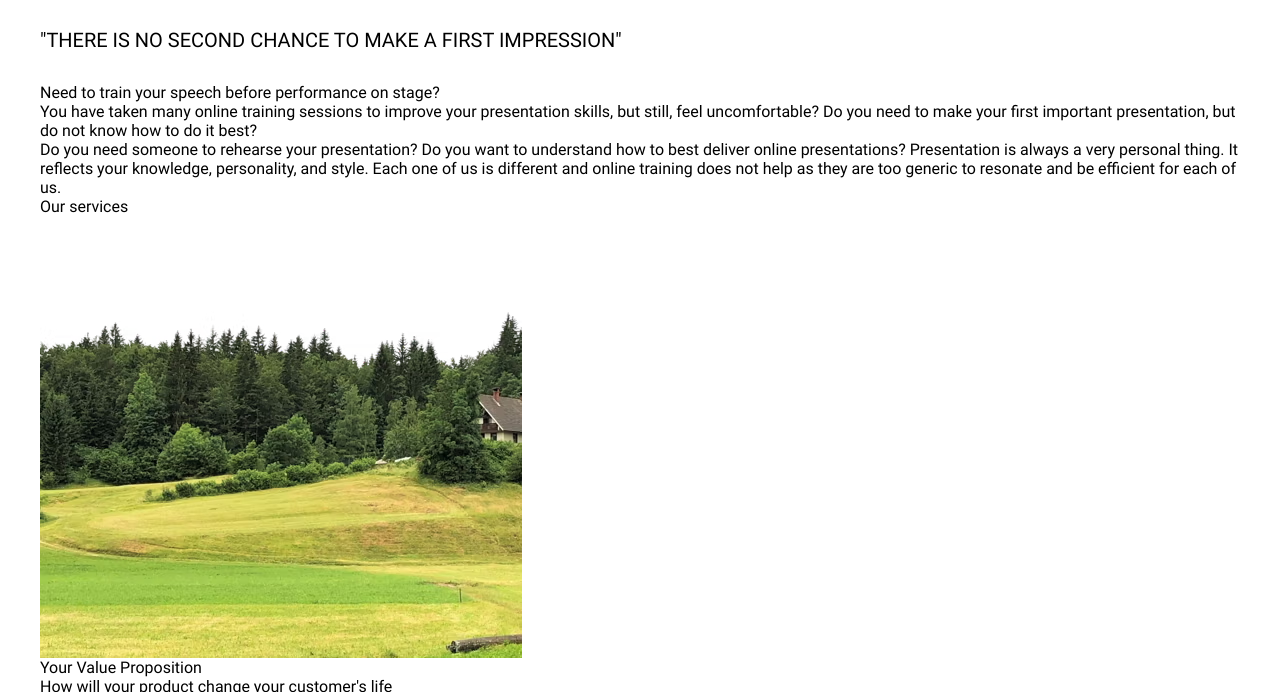
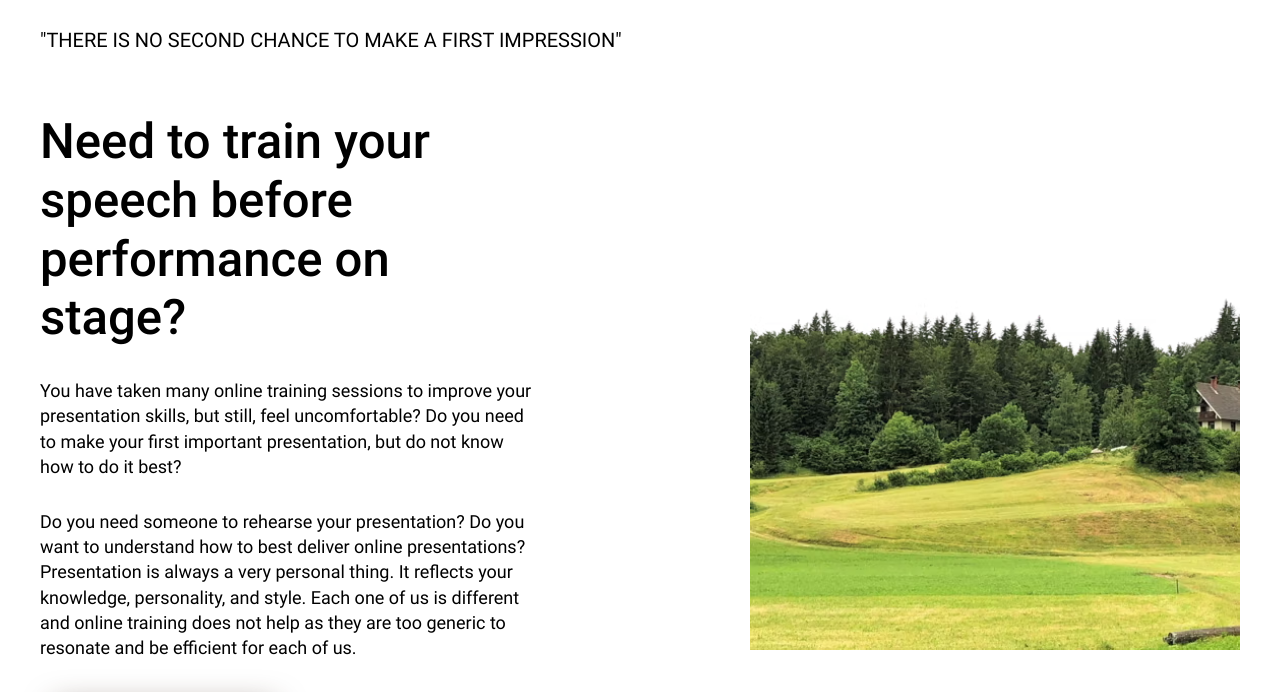
Before and after one commit to holus-bolus/trainyour-speech, a plain HTML site: page index.html in a window 1280 px wide. Shown: the part 75-767 px from the top of the page. Drawn offline with Linux system fonts and the light colour scheme.

Commit message:
Added a hero section

```diff
--- a/index.html
+++ b/index.html
@@ -45,7 +45,7 @@
             <button class="button hero__btn">Our services</button>
         </div>
         <div class="hero__image-wrapper">
-            <img src="src/images/cdn.lugc.avif" alt="The village photo">
+            <img src="src/images/cdn.lugc.avif" alt="The village photo" class="hero__image">
         </div>
     </div>
 </section>
--- a/src/styles/general.css
+++ b/src/styles/general.css
@@ -43,3 +43,26 @@
 body {
     font-family: Roboto, sans-serif;
 }
+
+
+.button {
+    background-color: #8b5c42;
+    color: #ffffff;
+    text-transform: uppercase;
+    font-size: 21px;
+    font-weight: 400;
+    line-height: 1.3;
+    padding-top: 8px;
+    padding-right: 40px;
+    padding-bottom: 8px;
+    padding-left: 40px;
+    box-shadow: 15px 10px 30px rgba(67, 43, 30, 0.5);
+    border-radius: 4px;
+    opacity: 1;
+    transition: all ease-out 0.3s;
+}
+
+
+.button:hover {
+    opacity: 0.7;
+}
--- /dev/null
+++ b/src/styles/hero.css
@@ -0,0 +1,47 @@
+.hero {
+    padding-top: 30px;
+    padding-bottom: 30px;
+}
+
+.hero__container {
+    display: flex;
+    justify-content: space-between;
+    align-items: center;
+}
+
+
+.hero__text-wrapper {
+    width: 500px;
+}
+
+.hero__heading {
+    font-size: 49px;
+    font-weight: 500;
+    line-height: 1.2;
+    color: #000000;
+    margin-bottom: 30px;
+}
+
+.hero__image-wrapper {
+    width: 490px;
+}
+
+.hero__image {
+    width: 100%;
+}
+
+.hero__text {
+    font-size: 18px;
+    font-weight: 400;
+    line-height: 1.4;
+    color: #000000;
+    margin-bottom: 30px;
+}
+
+.hero__bottom-text{
+    font-size: 18px;
+    font-weight: 400;
+    line-height: 1.4;
+    color: #000000;
+    margin-bottom: 35px;
+}
--- a/src/styles/index.css
+++ b/src/styles/index.css
@@ -1,3 +1,5 @@
 @import "reset.css";
 @import "general.css";
 @import "header.css";
+@import "hero.css";
+@import "proposition.css";
```
Also changed, not shown: src/styles/proposition.css (added).
